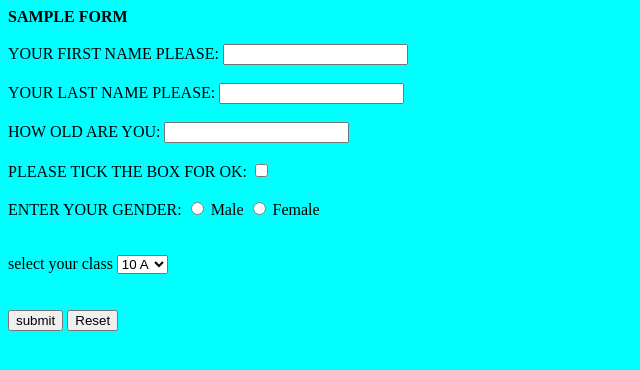
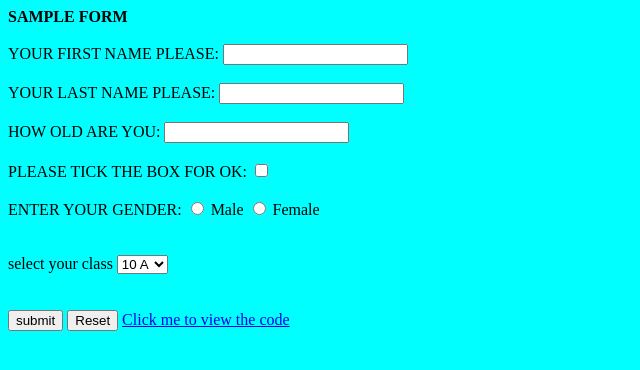
Before and after one commit to TheSupremeLeader/Assignment9, a plain HTML site: page index.html in a window 1280 px wide. Shown: the whole page, without its empty margins (0-640 px from the left). Drawn offline with Linux system fonts and the light colour scheme.

Commit message:
Update index.html

```diff
--- a/index.html
+++ b/index.html
@@ -42,6 +42,7 @@
                 <BR>
             <input type="submit" value="submit" />
             <Input type="Reset" Value="Reset">
+                <a href="https://github.com/TheSupremeLeader/Assignment9/blob/main/index.html">Click me to view the code</a>
         </Form>
     </Body>
 </HTML>
```
